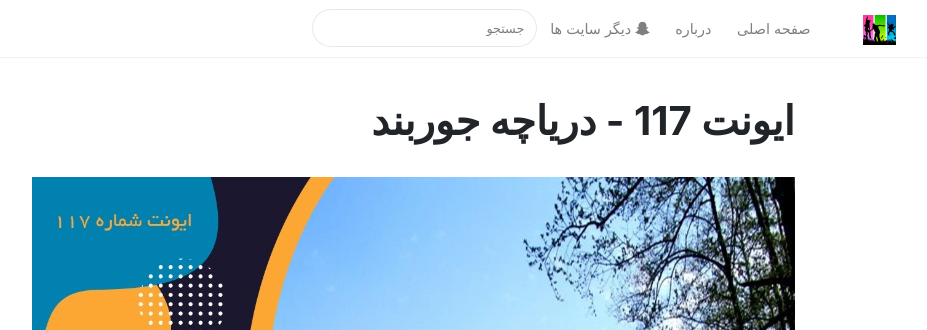
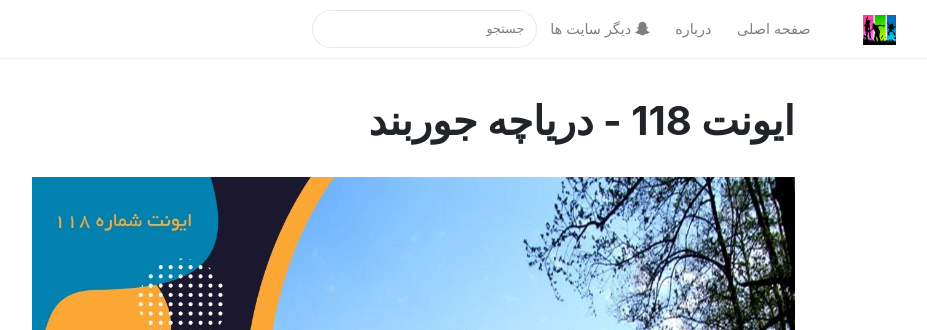
Before and after one commit to MHKarami97/active, a Jekyll site: the page built from _posts/2021-09-08-joorband.md, in a window 1280 px wide and 900 px high. Shown: the top 330 px of the window, without its empty margins (293-1220 px from the left). Built offline with Jekyll 4.4.1, drawn with Linux system fonts in a browser that asks for light colours; nearby versions of some CDN libraries; comment, search, counter and statistics services are not loaded.

Commit message:
update post

```diff
--- a/_posts/2021-09-08-joorband.md
+++ b/_posts/2021-09-08-joorband.md
@@ -1,11 +1,11 @@
 ---
 layout: post
-title:  "ایونت 117 - دریاچه جوربند"
+title:  "ایونت 118 - دریاچه جوربند"
 author: mhk
 categories: [Nature]
 tags: [nature, joorband]
-image: assets/img/nature/117-jorrband.jpeg
-description: "ایونت 117 - دریاچه جوربند"
+image: assets/img/nature/118-jorrband.jpeg
+description: "ایونت 118 - دریاچه جوربند"
 featured: true
 hidden: true
 rating: 5
```
Also changed, not shown: assets/img/nature/117-jorrband.jpeg (deleted), assets/img/nature/118-jorrband.jpeg (added).
